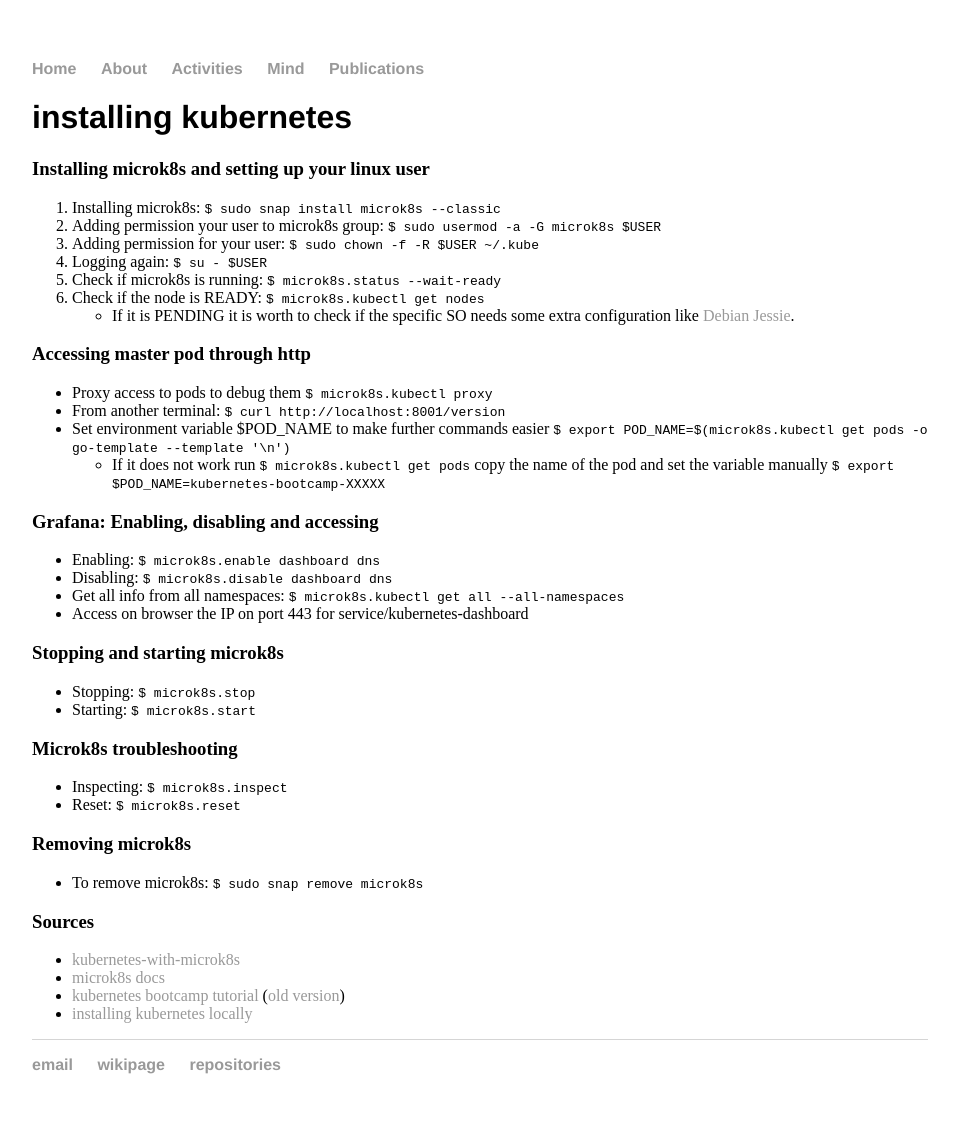
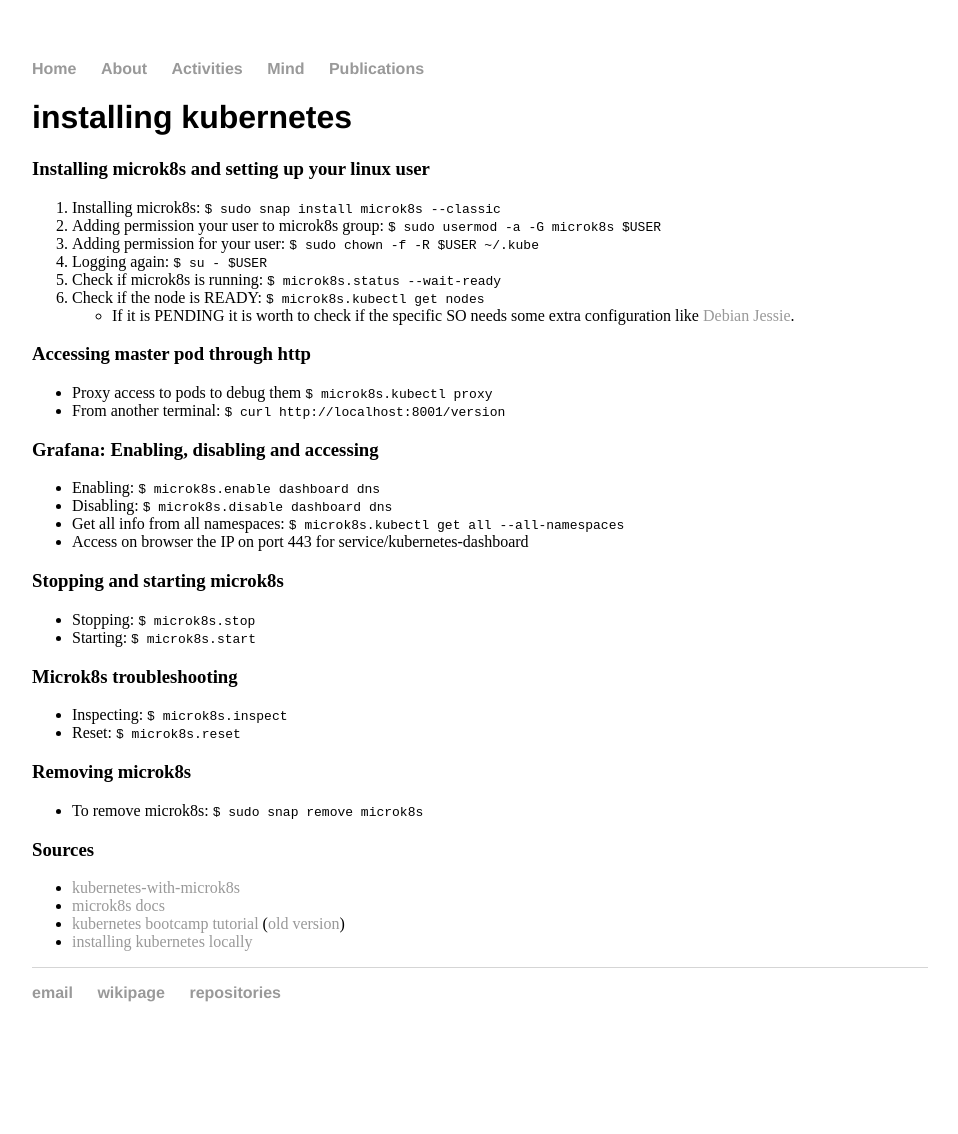
Before and after one commit to cleberjamaral/cleberjamaral.github.io, a Jekyll site: the page built from knowledge/it/containers/installing-kubernetes.md, in a window 1280 px wide. Shown: the whole page, without its empty margins (160-1118 px from the left). Built offline with Jekyll 4.4.1, drawn with Linux system fonts in a browser that asks for light colours; our own code applies the rules of GitHub Pages for plain Markdown files; after the commit the page ends 1062 px from its top, so only the background shows below that.

Commit message:
GitBook: [master] one page modified

```diff
--- a/knowledge/it/containers/installing-kubernetes.md
+++ b/knowledge/it/containers/installing-kubernetes.md
@@ -18,8 +18,6 @@
 
 * Proxy access to pods to debug them `$ microk8s.kubectl proxy`
 * From another terminal: `$ curl http://localhost:8001/version`
-* Set environment variable $POD\_NAME to make further commands easier `$ export POD_NAME=$(microk8s.kubectl get pods -o go-template --template '{{range .items}}{{.metadata.name}}{{"\n"}}{{end}}')`
-  * If it does not work run `$ microk8s.kubectl get pods` copy the name of the pod and set the variable manually `$ export $POD_NAME=kubernetes-bootcamp-XXXXX`
 
 ### Grafana: Enabling, disabling and accessing
 
```
